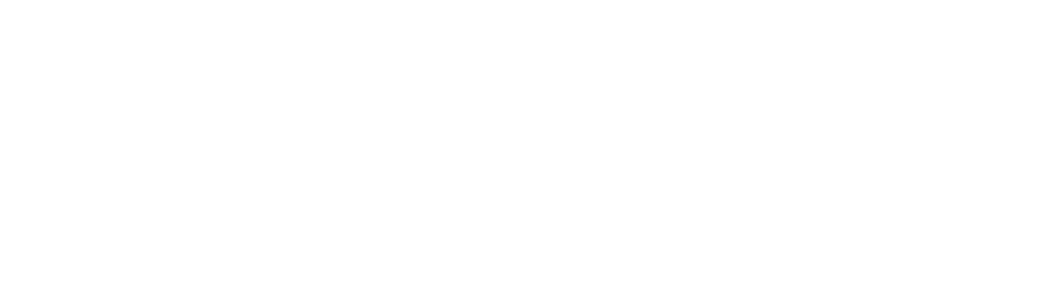
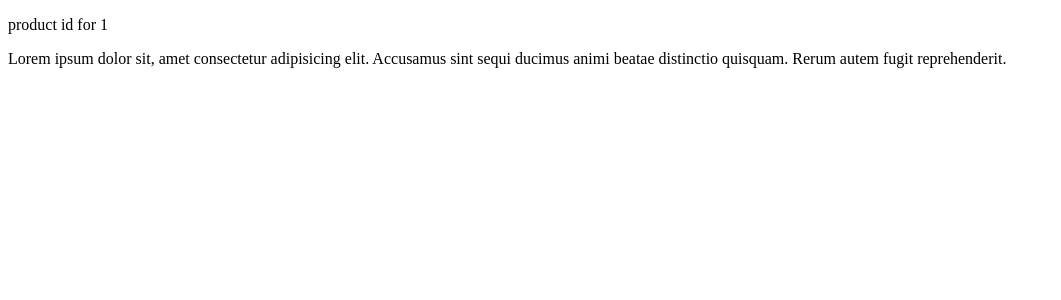
Before and after one commit to Kingsleyetukudo/first-nuxt-project, a Nuxt app: page /products/1 in a window 1280 px wide. Before the commit this address had no page. Shown: the top 300 px of the page, without its empty margins (0-1061 px from the left). Built offline with nearby package versions, Linux system fonts and the light colour scheme.

Commit message:
added route to a nuxt page

```diff
--- /dev/null
+++ b/pages/products/[id].vue
@@ -0,0 +1,16 @@
+<template>
+  <div>
+    <p>product id for {{ id }}</p>
+    <p>
+      Lorem ipsum dolor sit, amet consectetur adipisicing elit. Accusamus sint
+      sequi ducimus animi beatae distinctio quisquam. Rerum autem fugit
+      reprehenderit.
+    </p>
+  </div>
+</template>
+
+<script setup>
+const { id } = useRoute().params;
+</script>
+
+<style scoped></style>
--- /dev/null
+++ b/pages/products/index.vue
@@ -0,0 +1,9 @@
+<template>
+  <div>
+    <p>Products</p>
+  </div>
+</template>
+
+<script setup></script>
+
+<style scoped></style>
```
